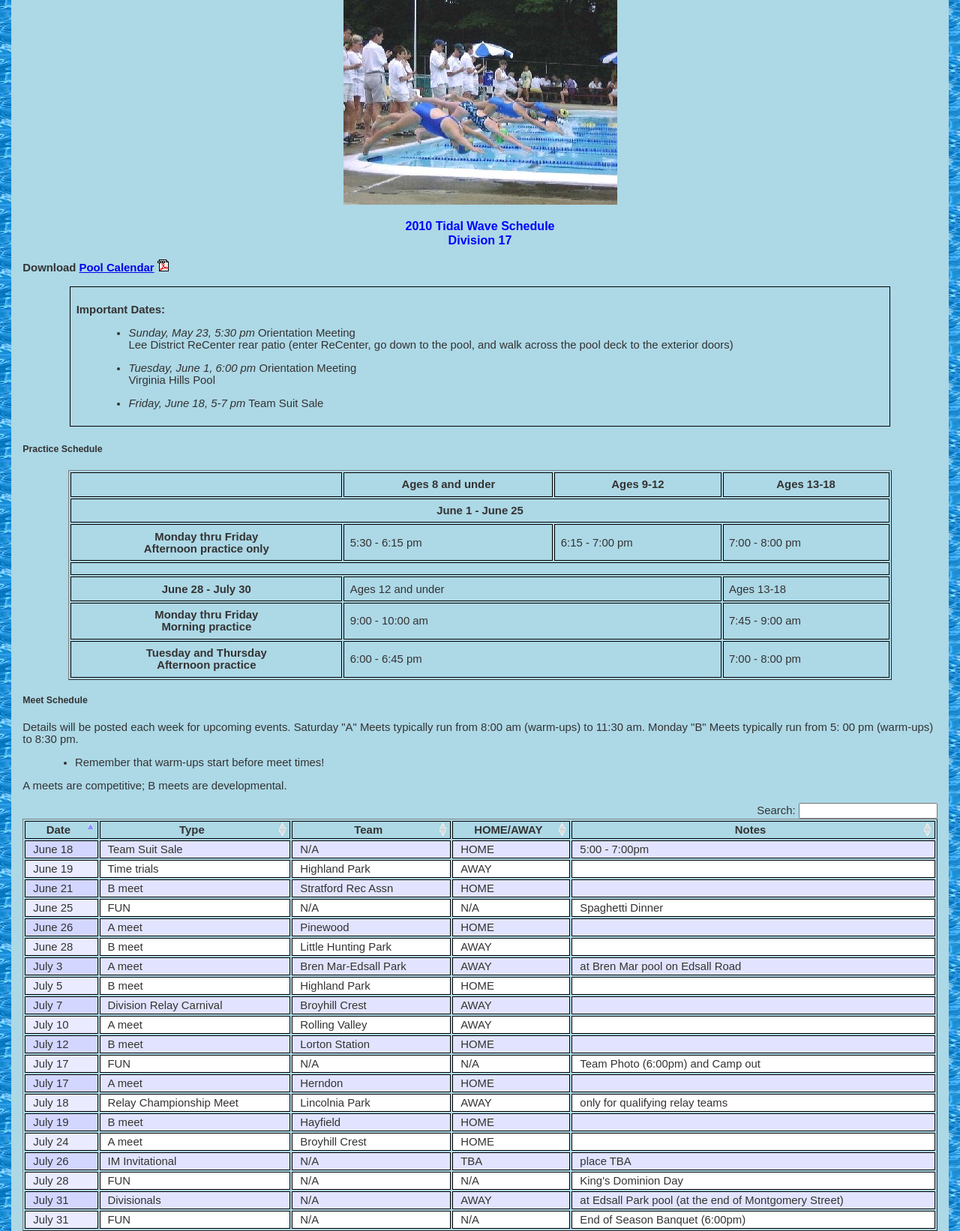
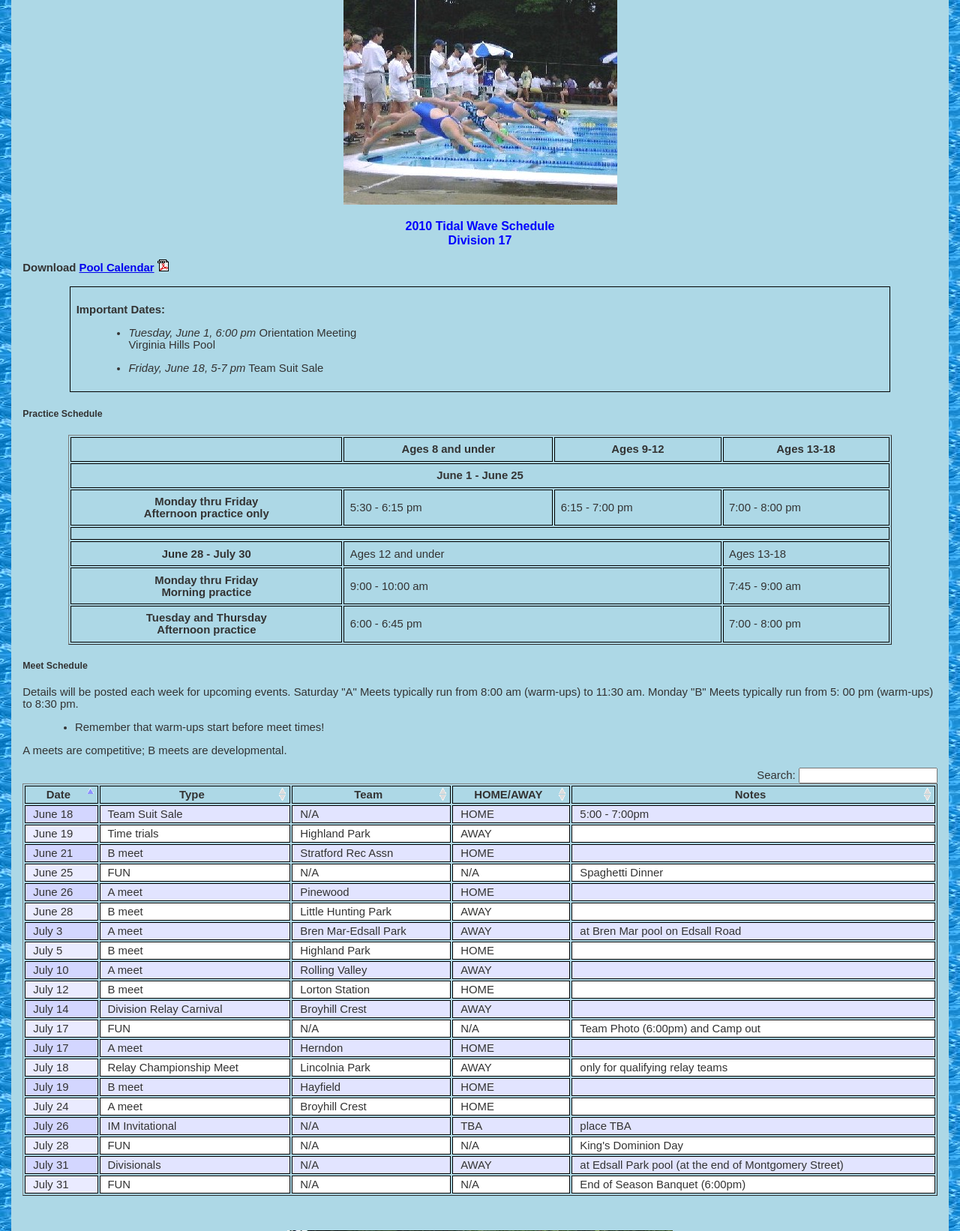
Before and after one commit to CarolMontoya/vahillsp, a PHP site: page /swim-team-sched.php in a window 1280 px wide. Shown: the part 710-2352 px from the top of the page at 75% size. Run offline with PHP 8.4, Linux system fonts and the light colour scheme; some libraries are stand-ins or nearby versions.

Commit message:
Updated calendar and swim team dates

```diff
--- a/swim-team-sched.php
+++ b/swim-team-sched.php
@@ -17,9 +17,6 @@ include_once "header.inc";
     <tr>
       <td colspan="3"><p><strong>Important Dates:</strong></p>
         <ul>
-          <li><em>Sunday, May 23, 5:30 pm</em> Orientation Meeting<br>
-            Lee District ReCenter rear patio (enter ReCenter, go down to the pool,
-            and walk across the pool deck to the exterior doors)</li>
           <li><em>Tuesday, June 1, 6:00 pm</em> Orientation Meeting<br>
             Virginia Hills Pool</li>
           <li><em>Friday, June 18, 5-7 pm</em> Team Suit Sale</li>
@@ -138,13 +135,6 @@ include_once "header.inc";
         <td></td>
       </tr>
       <tr>
-        <td>July 7</td>
-        <td>Division Relay Carnival</td>
-        <td>Broyhill Crest</td>
-        <td>AWAY</td>
-        <td></td>
-      </tr>
-      <tr>
         <td>July 10</td>
         <td>A meet</td>
         <td>Rolling Valley</td>
@@ -156,6 +146,13 @@ include_once "header.inc";
         <td>B meet</td>
         <td>Lorton Station</td>
         <td>HOME</td>
+        <td></td>
+      </tr>
+      <tr>
+        <td>July 14</td>
+        <td>Division Relay Carnival</td>
+        <td>Broyhill Crest</td>
+        <td>AWAY</td>
         <td></td>
       </tr>
       <tr>
--- a/swim-team.php
+++ b/swim-team.php
@@ -37,6 +37,7 @@
             </ul>
             <h5>Important Dates</h5>
             <ul>
+              <li><strong>June 18, 5-7 pm:</strong> Team Suit Sale</li>
               <li><strong>June 25:</strong> Spaghetti Dinner</li>
               <li><strong>July 17:</strong> Team photo (6:00pm) and Camp out</li>
               <li><strong>July 28:</strong> King's Dominion Day</li>
```
Also changed, not shown: 1 other file.
